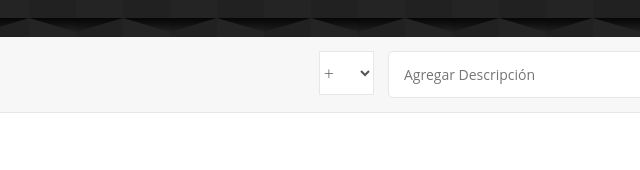
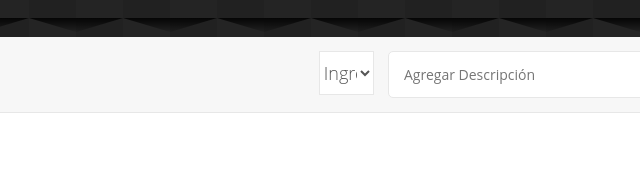
Before and after one commit to franj1748/manejo_de_presupuesto, a plain HTML site: page index.html in a window 1280 px wide. Shown: the part 283-453 px from the top of the page, 0-640 px from the left. Drawn offline with nearby package versions, Linux system fonts and the light colour scheme.

Commit message:
index actualizado

```diff
--- a/index.html
+++ b/index.html
@@ -38,8 +38,8 @@
             <div class="agregar">
                 <div class="agregar_contenedor">
                     <select class='agregar_tipo' id='tipo'>
-                        <option value='ingreso' selected>+</option>
-                        <option value='egreso'>-</option>
+                        <option value='ingreso' selected>Ingreso</option>
+                        <option value='egreso'>Egreso</option>
                     </select>
                     <input type='text' class='agregar_descripcion'
                     placeholder="Agregar Descripción" id='descripcion'/>
```
